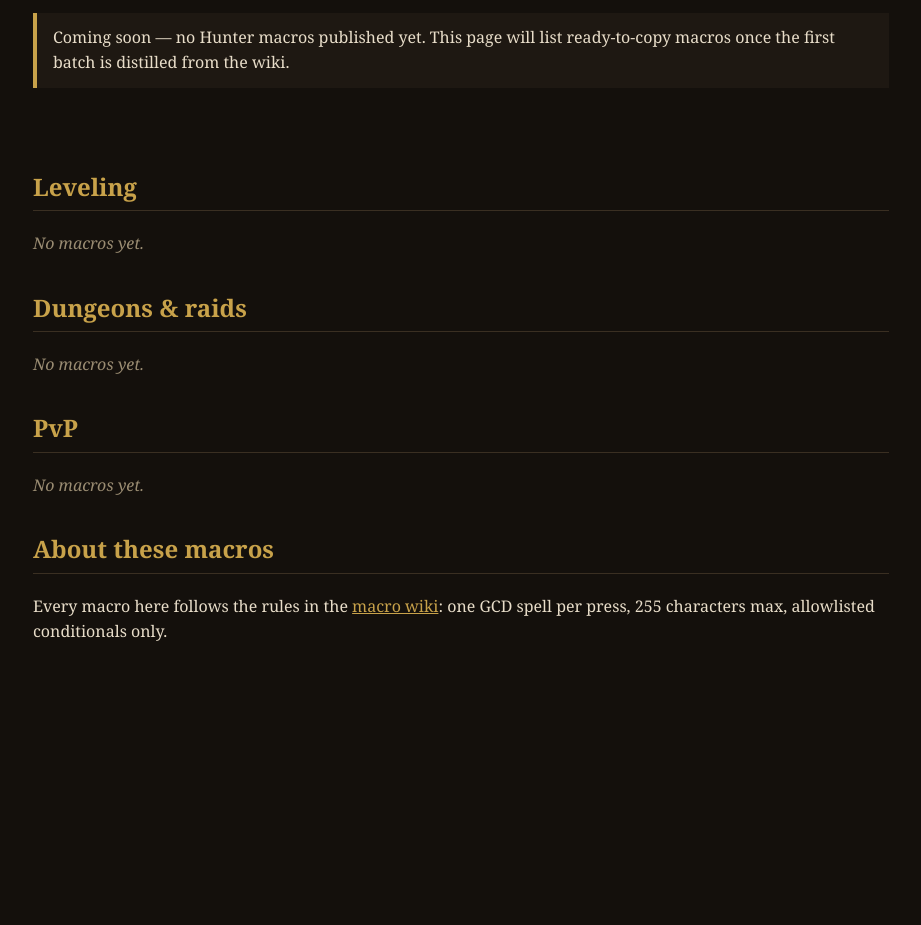
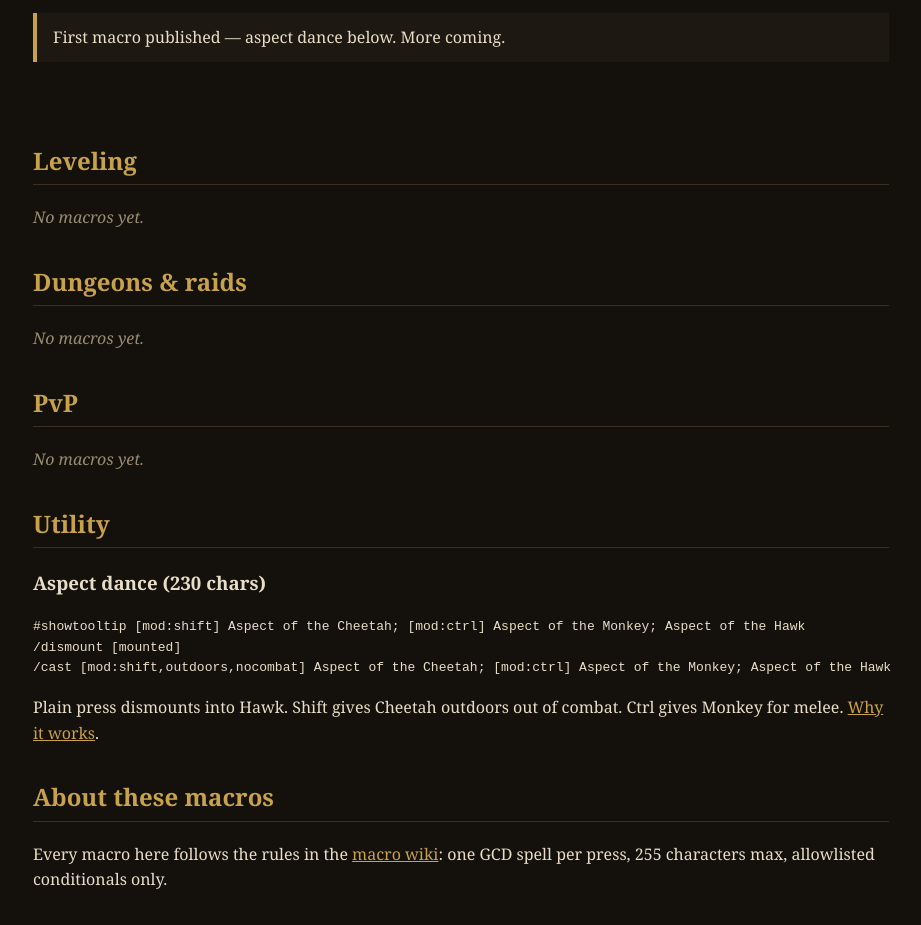
Before and after one commit to vocino/wow-macros, a plain HTML site: page classes/hunter.html in a window 1280 px wide. Shown: the part 123-1048 px from the top of the page, without its empty margins (179-1100 px from the left). Before the commit the page ends 800 px from the top, so only its background shows below. Drawn offline with Linux system fonts and the light colour scheme.

Commit message:
Add Hunter aspect-dance pattern (Hawk/Cheetah/Monkey + dismount)

```diff
--- a/classes/hunter.html
+++ b/classes/hunter.html
@@ -10,7 +10,7 @@
 <header>
 <nav class="back"><a href="../">← All classes</a></nav>
 <h1>Hunter macros</h1>
-<p class="coming-soon">Coming soon — no Hunter macros published yet. This page will list ready-to-copy macros once the first batch is distilled from the wiki.</p>
+<p class="coming-soon">First macro published — aspect dance below. More coming.</p>
 </header>
 <main>
 <section>
@@ -26,6 +26,14 @@
 <p class="empty">No macros yet.</p>
 </section>
 <section>
+<h2>Utility</h2>
+<h3>Aspect dance (230 chars)</h3>
+<pre><code>#showtooltip [mod:shift] Aspect of the Cheetah; [mod:ctrl] Aspect of the Monkey; Aspect of the Hawk
+/dismount [mounted]
+/cast [mod:shift,outdoors,nocombat] Aspect of the Cheetah; [mod:ctrl] Aspect of the Monkey; Aspect of the Hawk</code></pre>
+<p>Plain press dismounts into Hawk. Shift gives Cheetah outdoors out of combat. Ctrl gives Monkey for melee. <a href="https://github.com/vocino/wow-macros/wiki/hunter-aspect-dance">Why it works</a>.</p>
+</section>
+<section>
 <h2>About these macros</h2>
 <p>Every macro here follows the rules in the <a href="https://github.com/vocino/wow-macros/wiki">macro wiki</a>: one GCD spell per press, 255 characters max, allowlisted conditionals only.</p>
 </section>
```
Also changed, not shown: index.html (+1 -1 lines).
